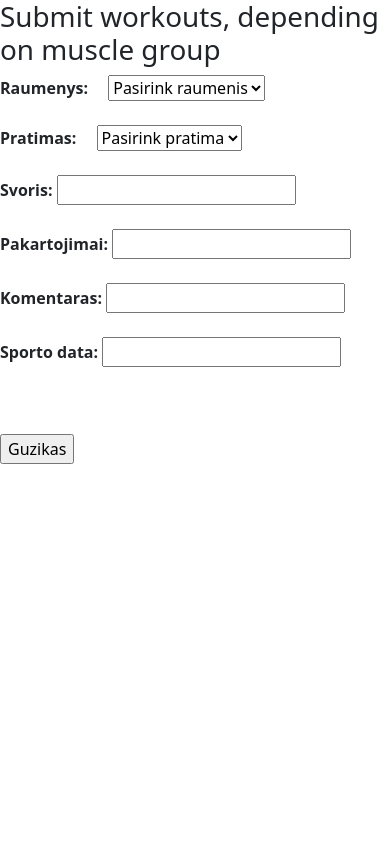
After one commit to paulie-of-punskas/track_workout, a Flask app: page /submit_workouts_sql in a window 390 px wide. The commit adds this page. Run offline with Flask 3, Linux system fonts and the light colour scheme; some libraries are stand-ins or nearby versions.

Commit message:
added mobile device functionality; included SQL

```diff
--- /dev/null
+++ b/track_workout/templates/submit_workouts_sql.html
@@ -0,0 +1,135 @@
+<html>
+  <head>
+    <meta name="viewport" content="width=device-width, initial-scale=1">
+    <title>Submit workouts</title>
+    <link href="https://cdn.jsdelivr.net/npm/bootstrap@5.3.3/dist/css/bootstrap.min.css" rel="stylesheet" integrity="sha384-QWTKZyjpPEjISv5WaRU9OFeRpok6YctnYmDr5pNlyT2bRjXh0JMhjY6hW+ALEwIH" crossorigin="anonymous">
+</head>
+
+<h1>Submit workouts, depending on muscle group</h1>
+<!-- Dropdown, containing values from ./static/exercises.py -->
+
+<script src="https://code.jquery.com/jquery-3.2.1.min.js"
+  integrity="sha256-hwg4gsxgFZhOsEEamdOYGBf13FyQuiTwlAQgxVSNgt4=" crossorigin="anonymous">
+</script>
+
+<body>
+  <script src="https://cdn.jsdelivr.net/npm/bootstrap@5.3.3/dist/js/bootstrap.bundle.min.js" integrity="sha384-YvpcrYf0tY3lHB60NNkmXc5s9fDVZLESaAA55NDzOxhy9GkcIdslK1eN7N6jIeHz" crossorigin="anonymous"></script>
+  <div>
+    <div>
+      <b>Raumenys:&emsp;</b>
+      <select name="raumenys" id="raumenys">
+        <option selected value="0">Pasirink raumenis</option>
+        {% for muscle in muscle_groups %}
+        <option value="{{ muscle }}">{{ muscle }}</option>
+        {% endfor %}
+      </select>
+    </div>
+    <br>
+    <div>
+      <b>Pratimas:&emsp;</b>
+      <select name="pratimas" id="pratimas">
+        <option selected value="0">Pasirink pratima</option>
+        {% for exercise in exercises %}
+        <option value="{{ exercise }}">{{ exercise }}</option>
+        {% endfor %}
+      </select>
+    </div>
+    <br>
+    <label for="svoris"><b>Svoris:</b></label>
+    <input type="text" id="svoris" name="svoris" value=""><br>
+    <br>
+    <label for="pakartojimai"><b>Pakartojimai:</b></label>
+    <input type="text" id="pakartojimai" name="pakartojimai" value=""><br>
+    <br>
+    <label for="komentaras"><b>Komentaras:</b></label>
+    <input type="text" id="komentaras" name="komentaras" value=""><br>
+    <br>
+    <label for="workout_date"><b>Sporto data:</b></label>
+    <input type="text" id="workout_date" name="workout_date" value=""><br>
+    <br>
+    <br>
+    <option></option>
+    <!-- <input id="button" type="submit" onclick="getEnteredData()" value="Send Request" /> -->
+    <input id="guzikas" type="submit" value="Guzikas" />
+  </div>
+</body>
+
+<!--
+    script used for populating exercise field, depending on value of muscle_group
+    placed at the bottom, due to TypeError: null is not an object error
+-->
+<script>
+  document.getElementById('raumenys').onchange = function () {
+    var selected_muscle = this.value;
+    console.log(">> " + selected_muscle);
+
+    // Jinja explanation: https://stackoverflow.com/a/36144071
+    // Solution explanation: https://stackoverflow.com/a/75970022
+    var url = "{{ url_for('get_exercises', muscle='') }}" + selected_muscle;
+    console.log(url);
+
+    $.ajax({
+      type: 'GET',
+      url: url,
+      success: function (data) {
+        $("#pratimas").empty();
+        console.log(data);
+        for (var i = 0; i < data.length; i++) {
+          console.log(">> content of data: " + data[i]);
+          $("#pratimas").append('<option value="' + data[i] + '">' + data[i] + '</option>');
+        }
+      }
+    });
+  }
+
+  // function getEnteredData() {
+  //   var element_raumenys = document.getElementById('raumenys').value;
+  //   var element_pratimas = document.getElementById('pratimas').value;
+  //   var element_svoris = document.getElementById('svoris').value;
+  //   var element_pakartojimai = document.getElementById('pakartojimai').value;
+  //   console.log(">> Entered data: " + element_raumenys + " " + element_pratimas + " " + element_svoris + " " + element_pakartojimai);
+  // };
+
+  document.getElementById('guzikas').onclick = function () {
+    console.log("It's me Kathie, I have come home. So cold.")
+    var element_raumenys = document.getElementById('raumenys').value;
+    var element_pratimas = document.getElementById('pratimas').value;
+    var element_svoris = document.getElementById('svoris').value;
+    var element_pakartojimai = document.getElementById('pakartojimai').value;
+    var element_komentaras = document.getElementById('komentaras').value;
+    var element_workout_date = document.getElementById('workout_date').value;
+
+    /*
+    create json with entered data. Numerical values need to be parsed with `parseInt()`, so tha
+    JSON file is properaly formatted.
+    */
+    var entered_data = [
+      { "muscle": element_raumenys },
+      { "exercise": element_pratimas },
+      { "kg": parseInt(element_svoris) },
+      { "rep": parseInt(element_pakartojimai) },
+      { "comment": element_komentaras },
+      { "workout_date": element_workout_date}
+    ];
+
+    // send json object with API to ingest_js
+    var url = "{{ url_for('ingest_js') }}";
+    $.ajax({
+      type: "POST",
+      url: url,
+      data: JSON.stringify(entered_data),
+      contentType: "application/json",
+      dataType: 'json',
+      success: function(result) {
+        console.log("Result:", result);
+      },
+      error: function(result, status, error) {
+        console.log("Something went wrong", status, error);
+      }
+    });
+
+  };
+
+</script>
+
+</html>
--- a/track_workout/views.py
+++ b/track_workout/views.py
@@ -3,7 +3,7 @@ from track_workout import app
 from track_workout.static.exercises import exercises
 from track_workout.src.classes import Exercise
 from track_workout.scripts.save_workout import save_workout
-from track_workout.scripts.db import db_connect, db_get_all_data
+from track_workout.scripts.db import db_connect, db_get_all_data, db_insert
 import os
 import csv
 import json
@@ -31,6 +31,12 @@ def view_workouts_sql():
     col_names = ['date', 'muscle', 'exercise', 'kg', 'rep', 'comment']
     return render_template("view_workouts_sql.html", header=col_names, rows=workouts)
 
+@app.route('/submit_workouts_sql')
+def submit_workouts_sql():
+    # === get keys for exercises dictionary
+    muscle_groups = list(exercises)
+    return render_template("submit_workouts_sql.html", muscle_groups=muscle_groups)
+
 @app.route('/submit_workouts')
 def submit_workouts():
     # === get keys for exercises dictionary
@@ -49,7 +55,12 @@ def ingest_js():
                         comment = frontend_data_json[4].get('comment'),
                         workout_date = frontend_data_json[5].get('workout_date'))
 
-    save_workout(exercise.to_list(), str(exercise.workout_date))
+    # save_workout(exercise.to_list(), str(exercise.workout_date))
+    workout_exercises :list = exercise.to_list()
+    sql_string = f"'{workout_exercises[0]}', '{workout_exercises[1]}', '{workout_exercises[2]}', {workout_exercises[3]}, {workout_exercises[4]}, '{workout_exercises[5]}'"
+    print(">> Following string will be used as value for db_insert()")
+    print(sql_string)
+    db_insert(sql_string)
     return jsonify(str("Data was received and saved."))
 
 @app.route('/get_exercises/<muscle>')
```
Also changed, not shown: track_workout/scripts/db.py (+9 -1 lines), track_workout/templates/index.html (+8 -0 lines), track_workout/templates/view_workouts_sql.html (+8 -1 lines).
